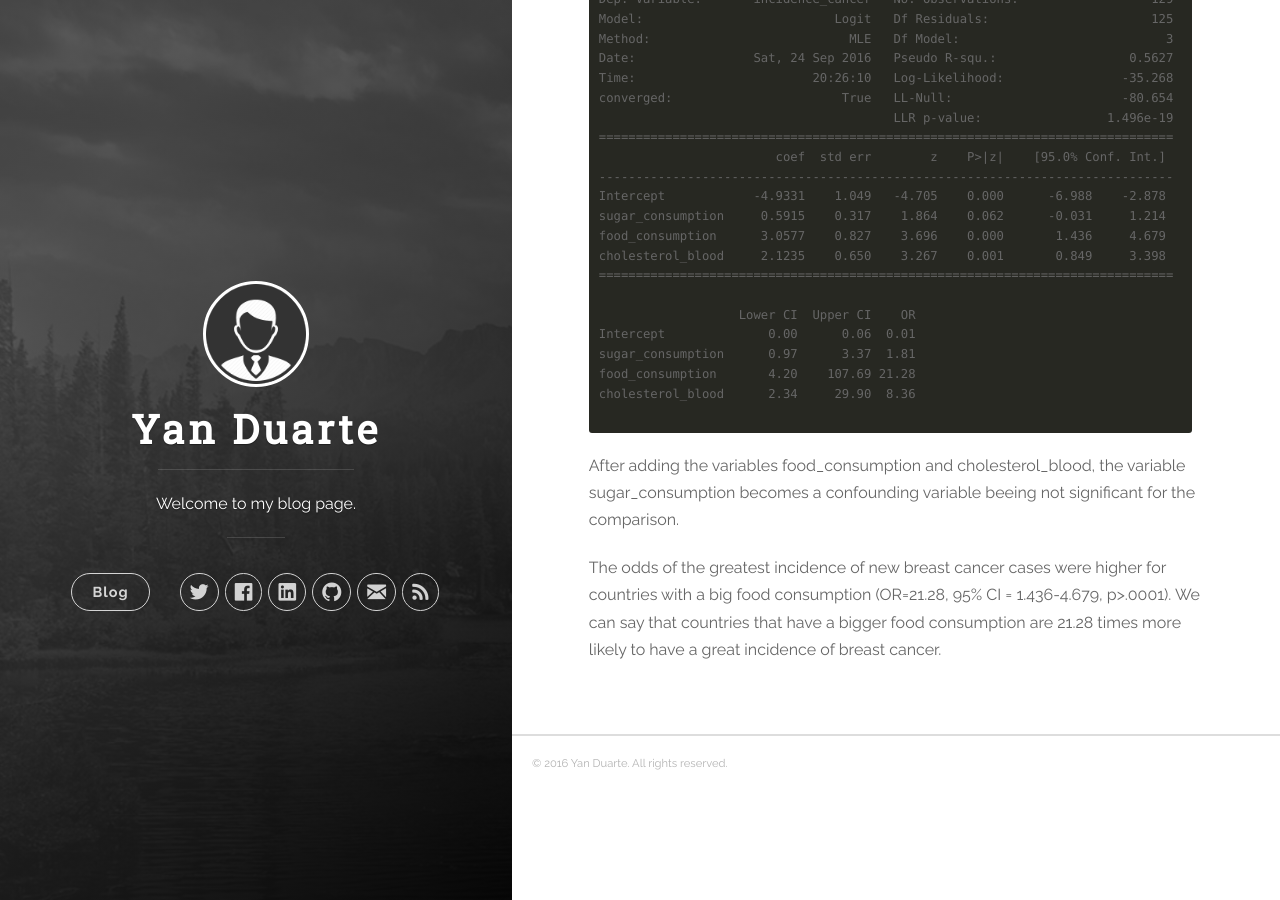
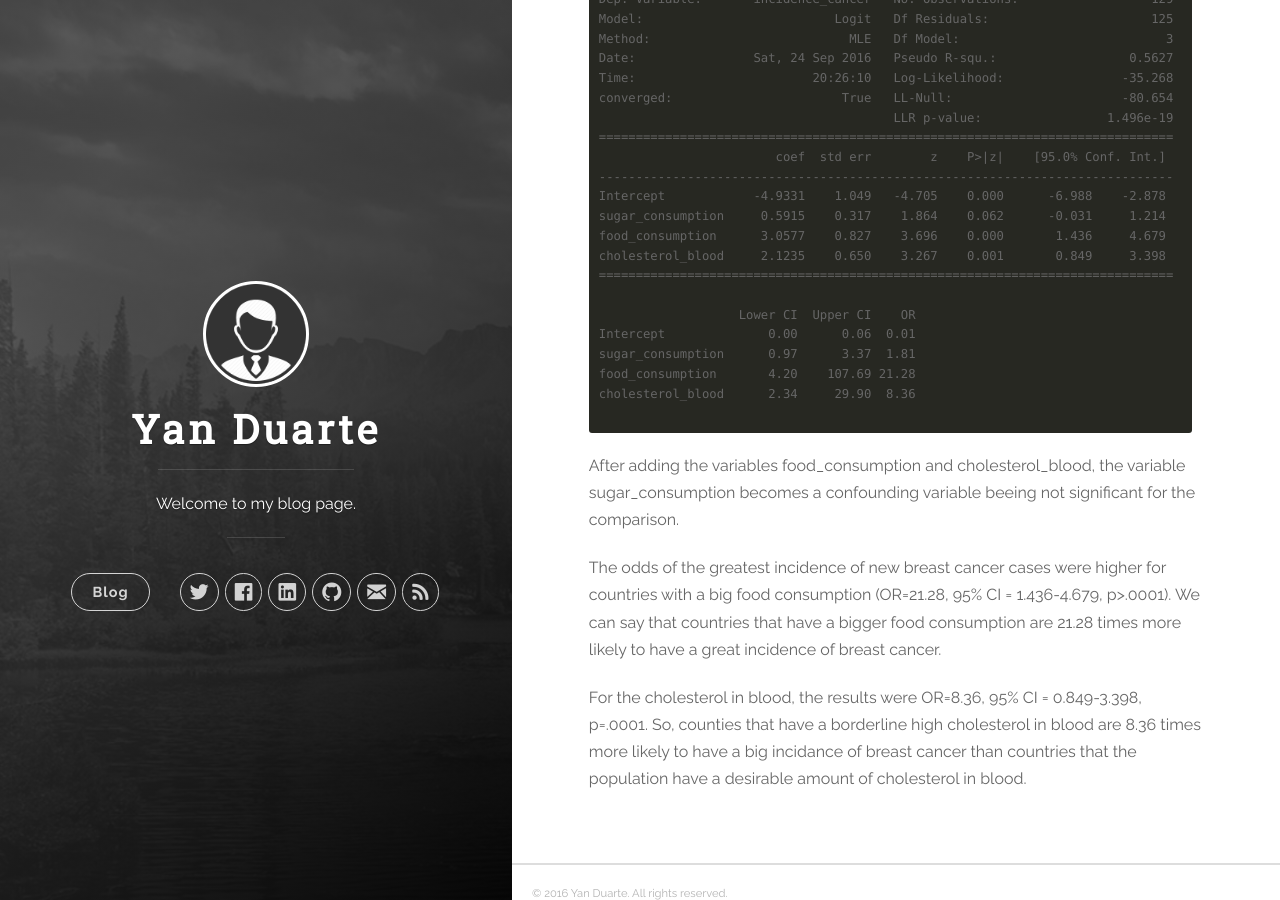
Before and after one commit to yan-duarte/yan-duarte.github.io, a Jekyll site: the page built from _posts/2016-09-24-RMP-Assignment4.md, in a window 1280 px wide and 900 px high, scrolled down 3952 px. Built offline with Jekyll 4.4.1, drawn with Linux system fonts in a browser that asks for light colours; nearby versions of some CDN libraries.

Commit message:
Updated 2016-09-24-RMP-Assignment4.md

```diff
--- a/_posts/2016-09-24-RMP-Assignment4.md
+++ b/_posts/2016-09-24-RMP-Assignment4.md
@@ -171,3 +171,6 @@ After adding the variables food_consumption and cholesterol_blood, the variable
 
 The odds of the greatest incidence of new breast cancer cases were higher for countries with a big food consumption (OR=21.28, 95% CI = 1.436-4.679, p>.0001).
 We can say that countries that have a bigger food consumption are 21.28 times more likely to have a great incidence of breast cancer.
+
+For the cholesterol in blood, the results were OR=8.36, 95% CI = 0.849-3.398, p=.0001.
+So, counties that have a borderline high cholesterol in blood are 8.36 times more likely to have a big incidance of breast cancer than countries that the population have a desirable amount of cholesterol in blood.
```
